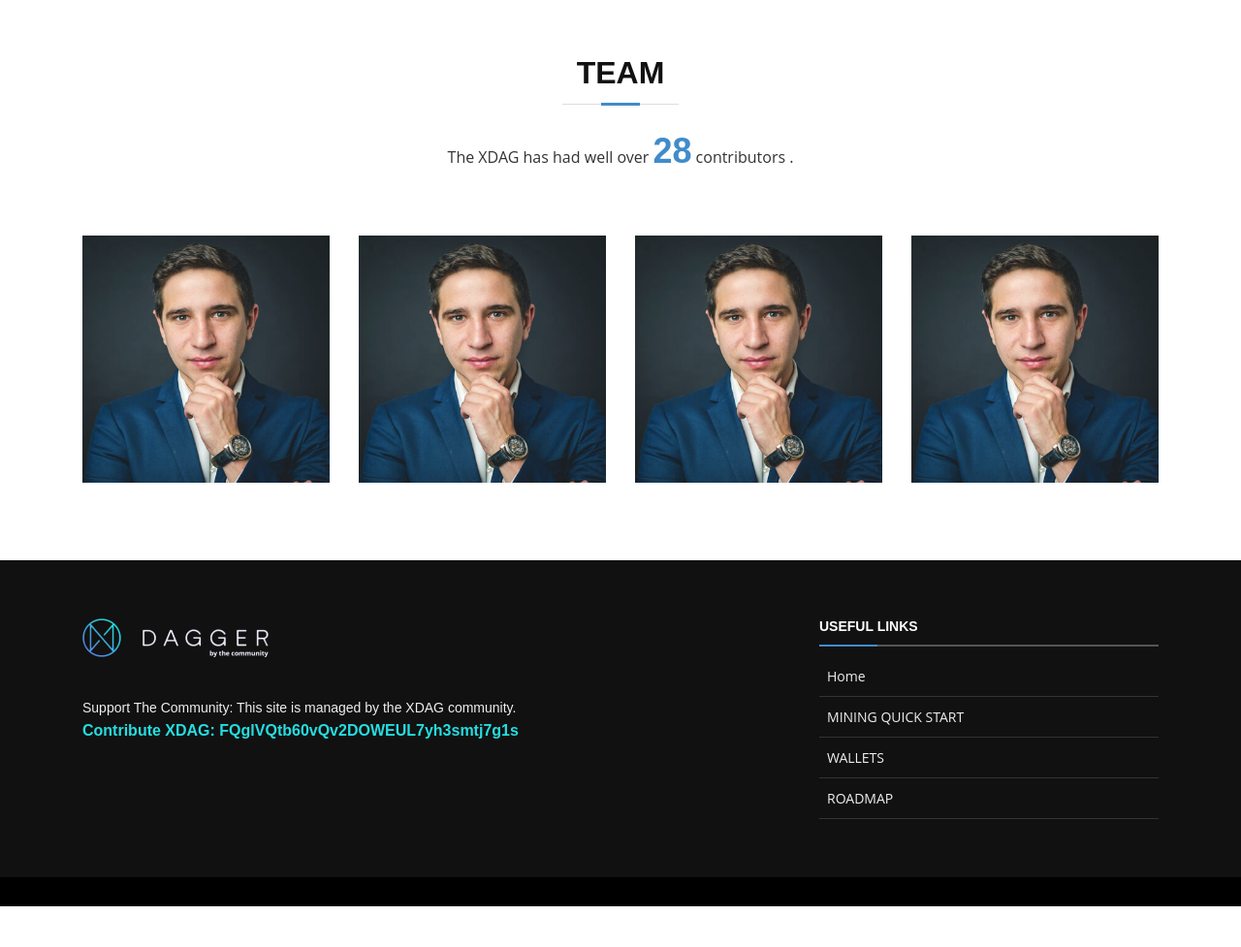
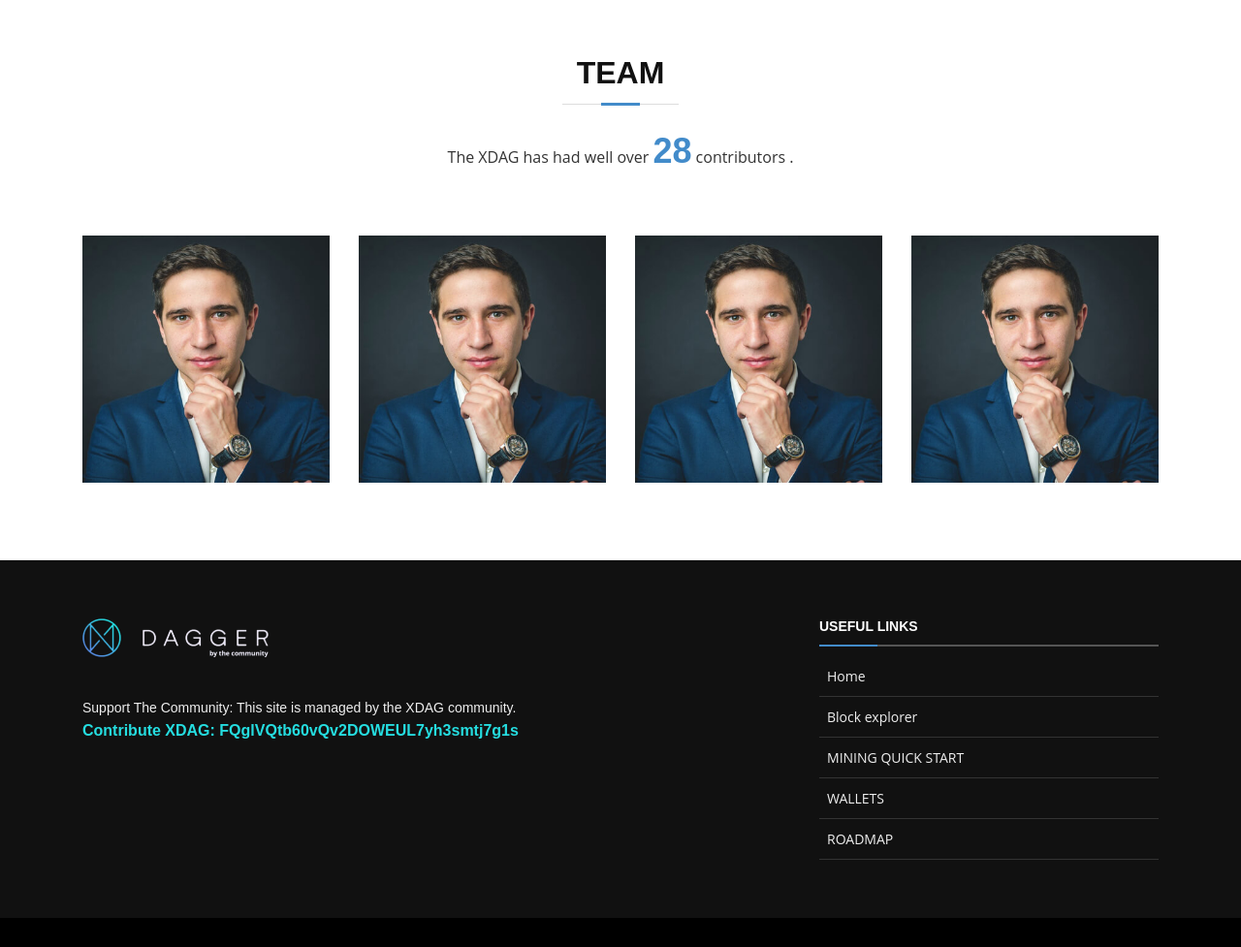
Before and after one commit to XDagger/XDagger.github.io, a Jekyll site: the page built from team.html, in a window 1280 px wide and 1071 px high, cut to the strip 94-1071 px from the top of the window. Shown: the whole strip at 97% size. Built offline with Jekyll 4.4.1, drawn with Linux system fonts in a browser that asks for light colours.

Commit message:
add explorer.github.io

```diff
--- a/_includes/footer.html
+++ b/_includes/footer.html
@@ -14,7 +14,7 @@
                     <h4>Useful Links</h4>
                     <ul>
                         <li><i class="ion-ios-arrow-right"></i> <a href="index.html">Home</a></li>
-                        <!--<li><i class="ion-ios-arrow-right"></i> <a href="team.html">Team</a></li>-->
+                        <li><i class="ion-ios-arrow-right"></i> <a href="http://explorer.xdag.io/" target="_blank">Block explorer</a></li>
                         <!--<li><i class="ion-ios-arrow-right"></i> <a href="#">Forum</a></li>-->
                         <!--<li><i class="ion-ios-arrow-right"></i> <a href="#">Blog</a></li>-->
                         <!--<li><i class="ion-ios-arrow-right"></i> <a href="#">Wiki</a></li>-->
--- a/_includes/header.html
+++ b/_includes/header.html
@@ -7,7 +7,7 @@
         <nav id="nav-menu-container">
             <ul class="nav-menu">
                 <li ><a href="index.html">Home</a></li>
-                <!--<li><a href="#">Block explorer</a></li>-->
+                <li><a href="http://explorer.xdag.io/" target="_blank">Block explorer</a></li>
                 <!--<li><a href="team.html">Team</a></li>-->
                 <!--<li><a href="#">Forum</a></li>-->
                 <!--<li><a href="#">Blog</a></li>-->
--- a/_sass/indexStyle.scss
+++ b/_sass/indexStyle.scss
@@ -2011,6 +2011,7 @@
 }
 .btm{
   padding-top:40px;
+  word-wrap:break-word;
 }
 .btmWallet{
   font-size: 16px!important;
```
Also changed, not shown: 1 other file.
